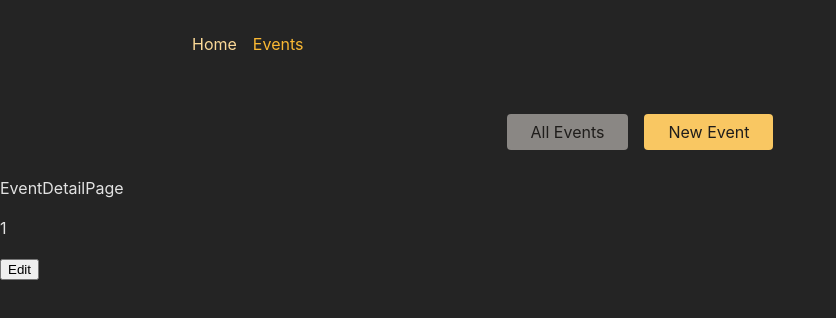
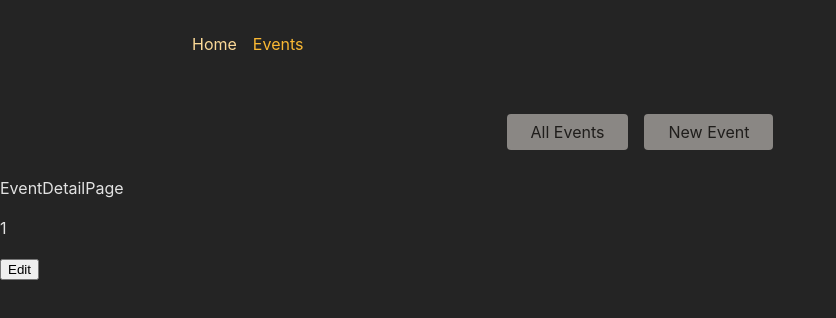
Before and after one commit to Joanna-Golofit/20-router-after-16.01.2023-281, a React (Create React App) app in the folder frontend/: page /events/1 in a window 1280 px wide. Shown: the top 318 px of the page, without its empty margins (0-836 px from the left). Built offline with nearby package versions, Linux system fonts and the light colour scheme.

Commit message:
292. Error Handling with Custom Errors - chyba nie do konca

```diff
--- a/frontend/src/App.js
+++ b/frontend/src/App.js
@@ -1,7 +1,7 @@
 import { createBrowserRouter, RouterProvider } from "react-router-dom";
 import HomePage from "./pages/HomePage";
 import ErrorPage from "./pages/ErrorPage";
-import EventsPage from "./pages/EventsPage";
+import EventsPage, { loader } from "./pages/EventsPage";
 import EventDetailPage from "./pages/EventDetailPage";
 import EditEventPage from "./pages/EditEventPage";
 import NewEventPage from "./pages/NewEventPage";
@@ -20,16 +20,20 @@ const router = createBrowserRouter([
         element: <EventsRootLayout />,
         children: [
           {
-            index: true, element: <EventsPage />, loader: async () => {
-              const response = await fetch('http://localhost:8080/events');
+            index: true,
+            element: <EventsPage />,
+            loader: loader,
+            // loader: async () => {
+            //   const response = await fetch('http://localhost:8080/events');
 
-              if (!response.ok) {
-                // ...
-              } else {
-                const resData = await response.json();
-                return resData.events;
-              }
-          } },
+            //   if (!response.ok) {
+            //     // ...
+            //   } else {
+            //     const resData = await response.json();
+            //     return resData.events;
+            //   }
+            // }
+          },
           { path: ':id', element: <EventDetailPage /> },
           { path: ':id/edit', element: <EditEventPage /> },
           { path: 'new', element: <NewEventPage /> },
--- a/frontend/src/components/EventsList.js
+++ b/frontend/src/components/EventsList.js
@@ -7,7 +7,7 @@ function EventsList({ events }) {
       <ul className={classes.list}>
         {events.map((event) => (
           <li key={event.id} className={classes.item}>
-            <a href="...">
+            <a href={event.id}>
               <img src={event.image} alt={event.title} />
               <div className={classes.content}>
                 <h2>{event.title}</h2>
--- a/frontend/src/components/EventsNavigation.js
+++ b/frontend/src/components/EventsNavigation.js
@@ -16,7 +16,12 @@ function EventsNavigation() {
             </NavLink>
           </li>
           <li>
-            <NavLink href="/events/new" className={({ isActive }) => (isActive ? classes.active : undefined)}>New Event</NavLink>
+            <NavLink
+              to="/events/new"
+              className={({ isActive }) => (isActive ? classes.active : undefined)}
+            >
+              New Event
+            </NavLink>
           </li>
         </ul>
       </nav>
--- a/frontend/src/pages/EventsPage.js
+++ b/frontend/src/pages/EventsPage.js
@@ -2,10 +2,30 @@ import { useLoaderData } from 'react-router-dom';
 import EventsList from '../components/EventsList';
 
 function EventsPage() {
-const events = useLoaderData()
+  const data = useLoaderData();
+  console.log(data)
+
+  if (data.isError) {
+    return <p>{data.message}</p>
+  }
+
+  const events = data.events;
   return (
     <EventsList events={events} />
   );
 }
 
 export default EventsPage;
+
+
+export async function loader() {
+  const response = await fetch('http://localhost:8080/events');
+
+  if (!response.ok) {
+    // return new Response();
+    // return {isError: true, message: 'Could not fetch events'};
+    throw {message: 'Could not fetch events'};
+  } else {
+    return response;
+  }
+}
```
